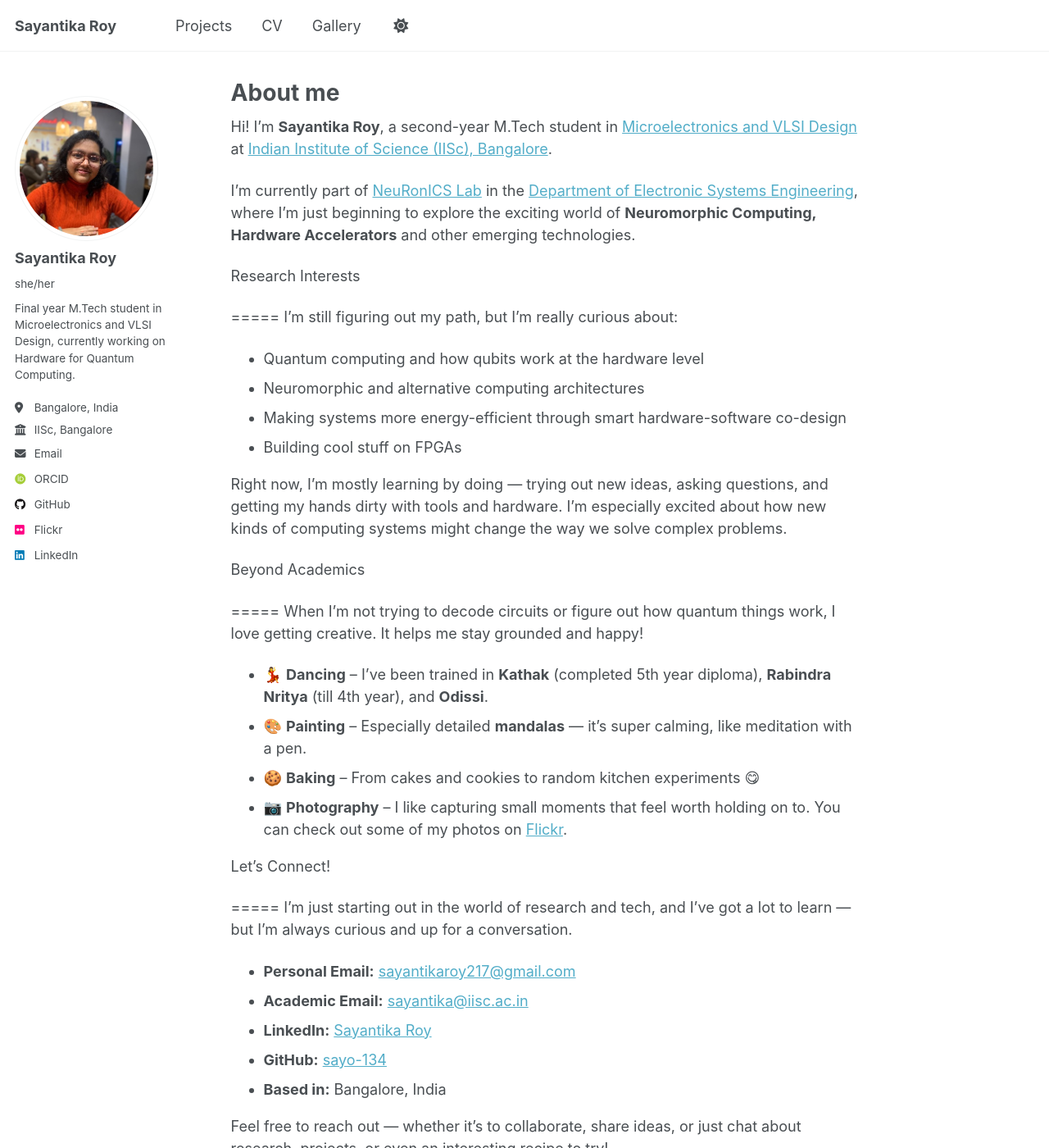
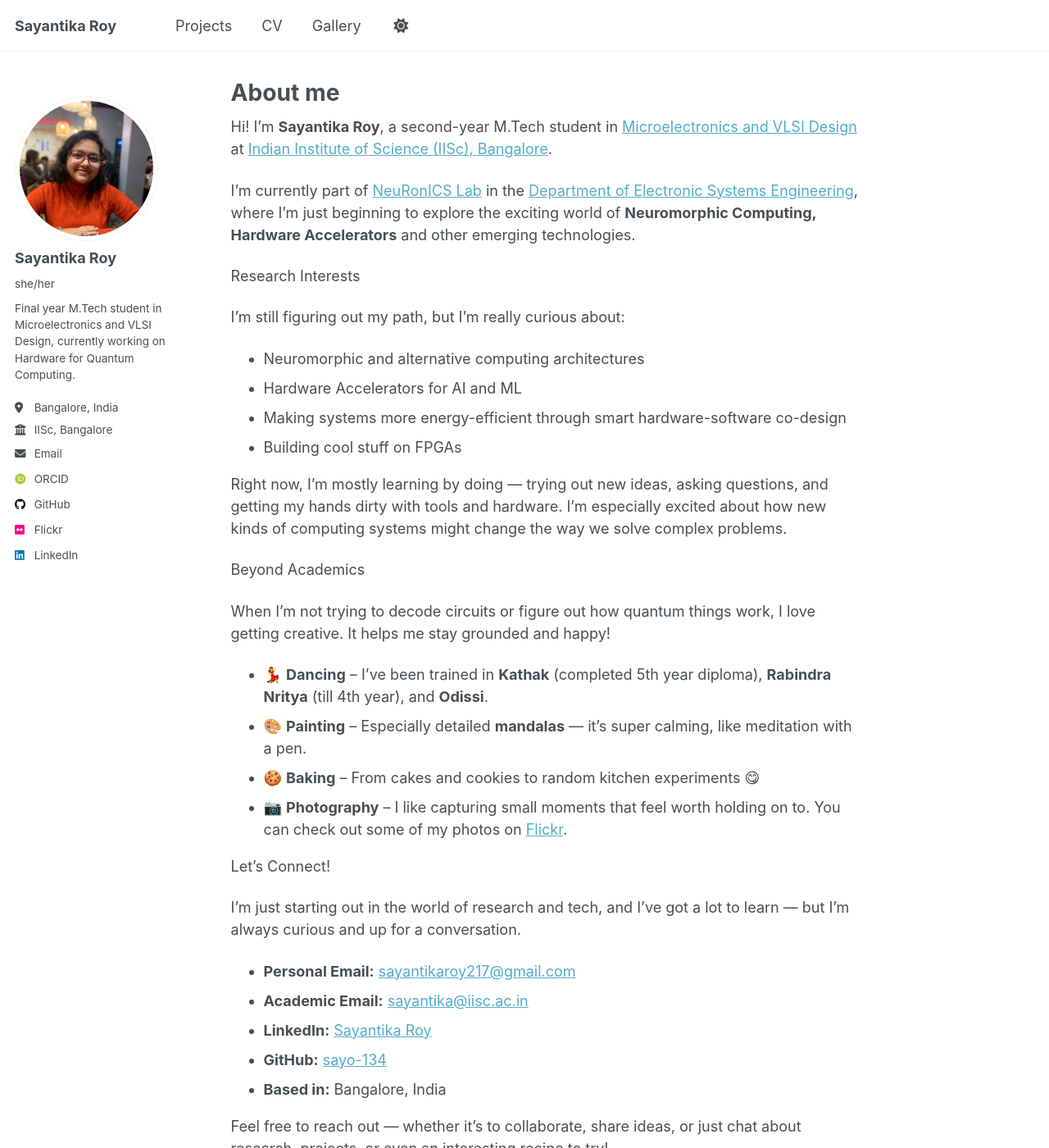
Before and after one commit to sayo-134/sayantika-roy.github.io, a Jekyll site: the page built from _pages/about.md, in a window 1280 px wide and 1400 px high. Shown: the whole window at 82% size. Built offline with Jekyll 4.4.1, drawn with Linux system fonts in a browser that asks for light colours; emoji names are drawn with the system emoji font; some web fonts are replaced.

Commit message:
edited about.md

```diff
--- a/_pages/about.md
+++ b/_pages/about.md
@@ -15,11 +15,10 @@ I'm currently part of [NeuRonICS Lab](https://labs.dese.iisc.ac.in/neuronics/) i
 
 Research Interests
 
-=====
 I'm still figuring out my path, but I'm really curious about:
 
-- Quantum computing and how qubits work at the hardware level
 - Neuromorphic and alternative computing architectures
+- Hardware Accelerators for AI and ML
 - Making systems more energy-efficient through smart hardware-software co-design
 - Building cool stuff on FPGAs
 
@@ -27,7 +26,6 @@ Right now, I'm mostly learning by doing — trying out new ideas, asking questio
 
 Beyond Academics
 
-=====
 When I’m not trying to decode circuits or figure out how quantum things work, I love getting creative. It helps me stay grounded and happy!
 
 * :dancer: **Dancing** – I’ve been trained in **Kathak** (completed 5th year diploma), **Rabindra Nritya** (till 4th year), and **Odissi**.
@@ -37,7 +35,6 @@ When I’m not trying to decode circuits or figure out how quantum things work,
 
 Let's Connect!
 
-=====
 I’m just starting out in the world of research and tech, and I’ve got a lot to learn — but I’m always curious and up for a conversation.
 
 - **Personal Email:** [sayantikaroy217@gmail.com](mailto:sayantikaroy217@gmail.com)
```
